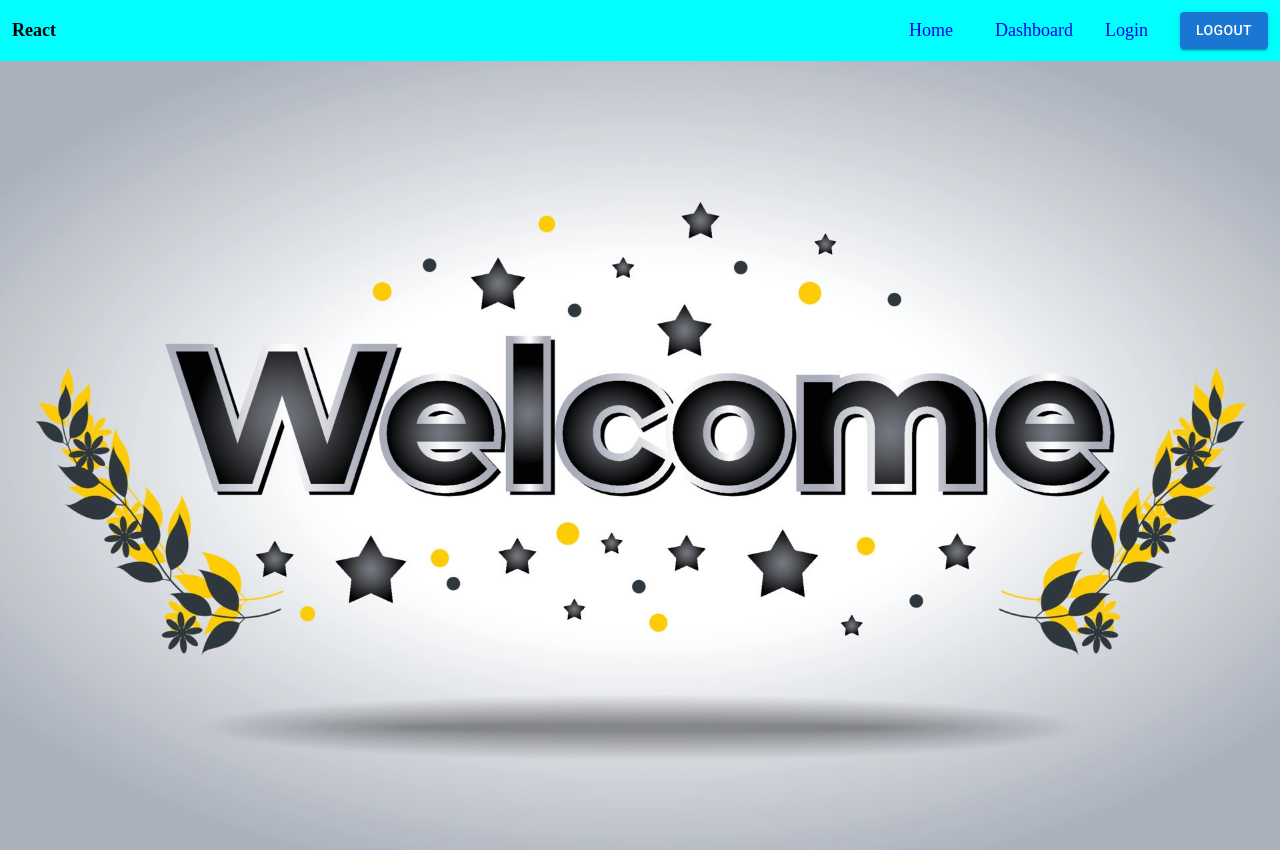
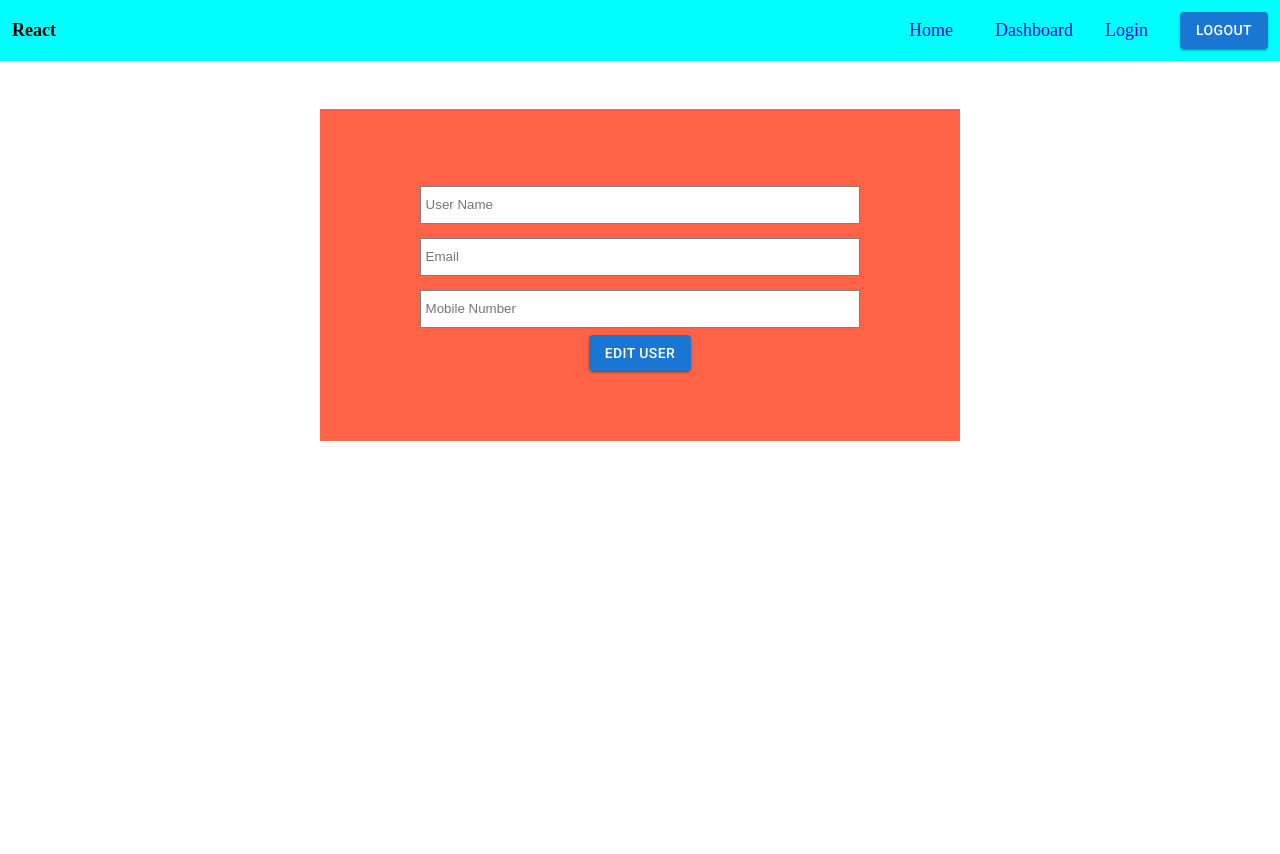
Before and after one commit to rohit-simbanic/react-assign-ts, a React (Create React App) app: page /edit/1 in a window 1280 px wide. Before the commit this address led to /. After the commit the page ends 800 px from the top, so only its background shows below. Built offline with nearby package versions, Linux system fonts and the light colour scheme.

Commit message:
edit user page created

```diff
--- a/src/App.tsx
+++ b/src/App.tsx
@@ -5,6 +5,7 @@ import Header from "./components/Header/Header";
 import Login from "./Pages/Login";
 import Dashboard from "./Pages/Dashboard";
 import AddNewUser from "./Pages/AddNewUser";
+import EditUser from "./Pages/EditUser";
 
 function App() {
   return (
@@ -16,6 +17,7 @@ function App() {
         <Route path="/login" element={<Login />} />
         <Route path="/dashboard" element={<Dashboard />} />
         <Route path="/addUser" element={<AddNewUser />} />
+        <Route path="/edit/:id" element={<EditUser />} />
         <Route path="*" element={<Navigate to="/" />} />
       </Routes>
     </div>
--- a/src/Context/userContext.tsx
+++ b/src/Context/userContext.tsx
@@ -21,11 +21,12 @@ const reducer = (state: IUserState, action: IReducerAction) => {
   //   console.log(action);
   let activeUsers: IUser[];
   switch (action.type) {
+    // add action case
     case ActionTypeEnum.Add:
       const { users } = action;
       users.id = uuidv4().slice(0, 4);
       return { ...state, activeUsers: [action.users, ...state.activeUsers] };
-
+    // delete action case
     case ActionTypeEnum.Delete:
       activeUsers = state.activeUsers;
       const filteredTask = activeUsers.filter(
--- a/src/Pages/Dashboard.tsx
+++ b/src/Pages/Dashboard.tsx
@@ -9,6 +9,7 @@ import { Link } from "react-router-dom";
 import Container from "@mui/material/Container";
 import { useUserCustomContext } from "../Context/userContext";
 import { ActionTypeEnum } from "../types/Types";
+import { useNavigate } from "react-router-dom";
 
 const Dashboard = () => {
   const { dispatch, activeUsers } = useUserCustomContext();
@@ -47,6 +48,8 @@ const Dashboard = () => {
       dispatch({ type: ActionTypeEnum.Delete, users: { id } });
     }
   };
+  // redirect
+  const navigate = useNavigate();
   return (
     <Container maxWidth="lg">
       <Box>
@@ -79,7 +82,9 @@ const Dashboard = () => {
                           <DeleteIcon onClick={() => onTaskDelete(item.id)} />
                         </ButtonItem>{" "}
                         <ButtonItem>
-                          <EditIcon />
+                          <EditIcon
+                            onClick={() => navigate(`/edit/${item.id}`)}
+                          />
                         </ButtonItem>
                       </Stack>
                     </Stack>
--- /dev/null
+++ b/src/Pages/EditUser.tsx
@@ -0,0 +1,41 @@
+import React from "react";
+import Button from "@mui/material/Button";
+
+const EditUser = () => {
+  return (
+    <>
+      <form>
+        <input
+          type="text"
+          name="username"
+          autoComplete="off"
+          required
+          placeholder="User Name"
+          minLength={5}
+          maxLength={10}
+        />
+        <input
+          type="email"
+          name="email"
+          autoComplete="off"
+          pattern="^([a-zA-Z0-9_\-\.]+)@((\[[0-9]{1,3}\.[0-9]{1,3}\.[0-9]{1,3}\.)|(([a-zA-Z0-9\-]+\.)+))([a-zA-Z]{2,4}|[0-9]{1,3})(\]?)$"
+          required
+          placeholder="Email"
+        />
+        <input
+          type="tel"
+          name="phone"
+          autoComplete="off"
+          required
+          pattern="[7-9]{1}[0-9]{9}"
+          placeholder="Mobile Number"
+        />
+        <Button type="submit" variant="contained">
+          Edit User
+        </Button>
+      </form>
+    </>
+  );
+};
+
+export default EditUser;
```
